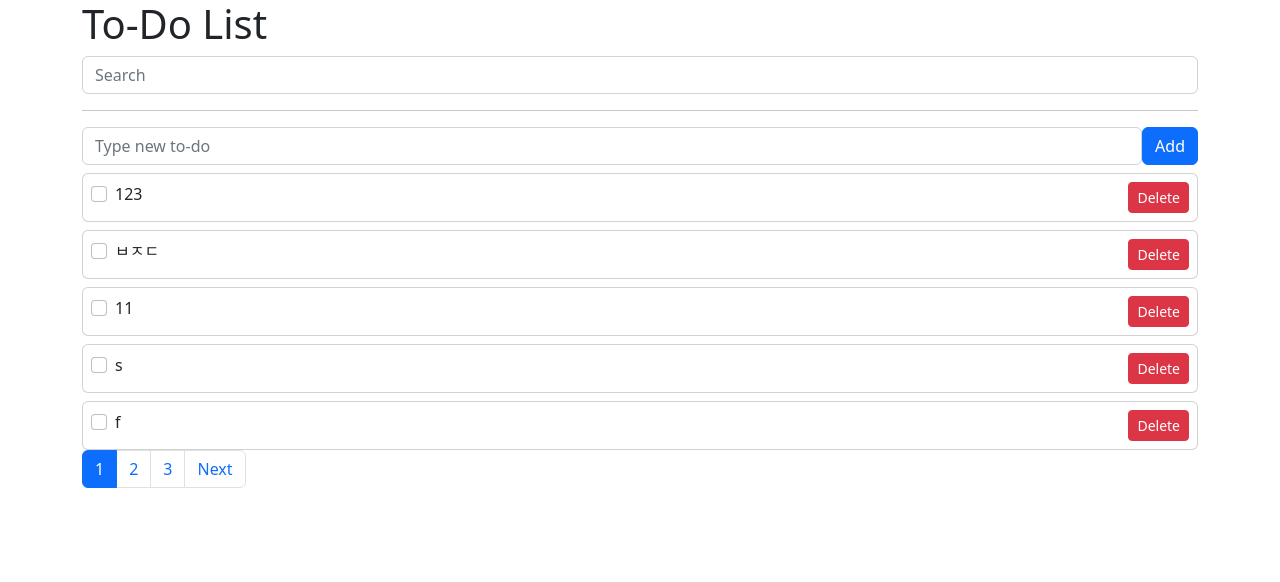
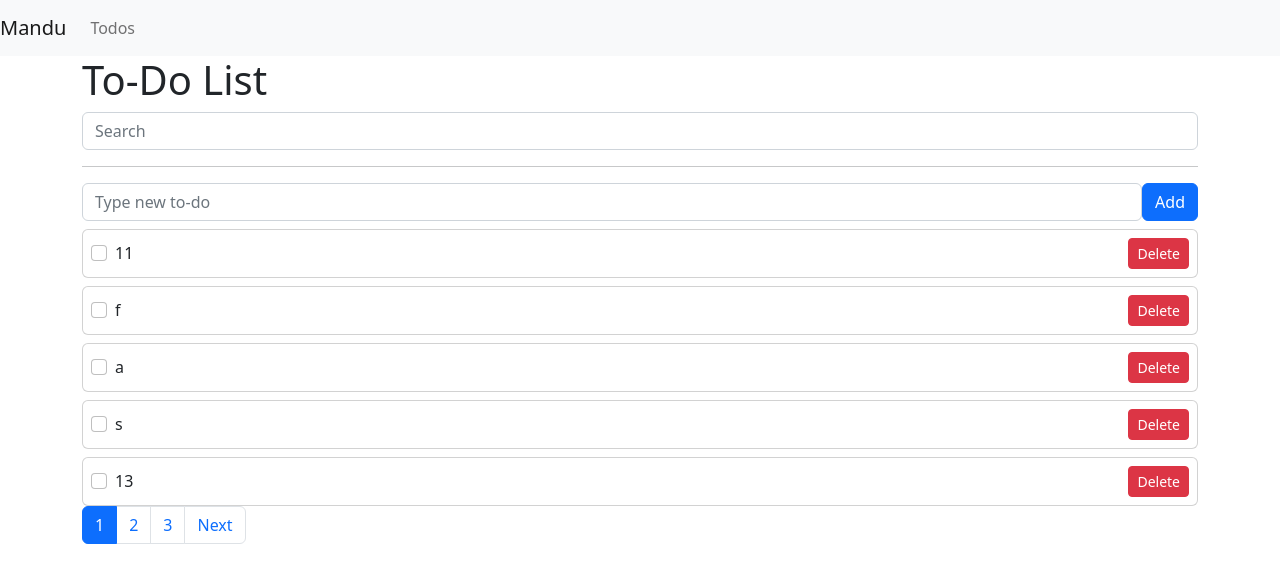
Before and after one commit to carrot31/todo, a Vue app: page /todos in a window 1280 px wide. Shown: the top 582 px of the page. Built offline with nearby package versions, Linux system fonts and the light colour scheme; data requests are answered from the project's data file.

Commit message:
[46] router 2가지 방법 / 상세페이지

```diff
--- a/db.json
+++ b/db.json
@@ -56,24 +56,9 @@
       "id": 17
     },
     {
-      "subject": "s",
-      "completed": false,
-      "id": 18
-    },
-    {
       "subject": "11",
       "completed": false,
       "id": 19
-    },
-    {
-      "subject": "ㅂㅈㄷ",
-      "completed": false,
-      "id": 20
-    },
-    {
-      "subject": "123",
-      "completed": false,
-      "id": 21
     }
   ]
 }
--- a/src/App.vue
+++ b/src/App.vue
@@ -1,6 +1,16 @@
 <template>
-<router-view/>
+  <nav class="navbar navbar-expand-lg navbar-light bg-light">
+    <!-- router-link/to: 리로딩 없이 페이지이동 -->
+    <router-link class="navbar-brand" :to="{name:'Home'}">Mandu</router-link>
 
+    <ul class="navbar-nav mr-auto">
+      <li class="nav-item active">
+        <router-link class="nav-link" :to="{name:'Todos'}">Todos</router-link>
+      </li>
+    </ul>
+  </nav>
+
+  <router-view/>
 
 </template>
 
--- a/src/components/TodoList.vue
+++ b/src/components/TodoList.vue
@@ -1,7 +1,10 @@
 <template>
   <div class="card mt-2" v-for="(todo,index) in todos" :key="todo+index">
-        <div class="card-body p-2 d-flex">
-          <div class="form-check flex-grow-1">
+    <div class="card-body p-2 d-flex align-items-center">
+      <div
+      class="form-check flex-grow-1"
+      @click="moveToPage(todo.id)"
+      >
         <input
           class="form-check-input"
           type="checkbox"
@@ -25,6 +28,8 @@
 </template>
 
 <script>
+import { useRouter } from 'vue-router';
+
 export default{
   props: {
       todos: {
@@ -34,6 +39,7 @@ export default{
   },
   emits:['toggle-todo','delete-todo'],
   setup(props, {emit}){
+    const router = useRouter();
 
     const toggleTodo = (index) =>{
         emit('toggle-todo', index)
@@ -43,9 +49,18 @@ export default{
         emit('delete-todo',index)
     };
 
+    const moveToPage = (todoId) =>{
+       router.push({
+        name: 'Todo',
+        params: {
+          id: todoId
+        }
+       })
+    }
     return{
       toggleTodo,
       deleteTodo,
+      moveToPage,
     }
   }
 }
--- /dev/null
+++ b/src/pages/todos/_id.vue
@@ -0,0 +1,18 @@
+<template>
+  <div>Todo Page</div>
+</template>
+
+
+<script>
+import { useRoute } from 'vue-router';
+  export default{
+    setup(){
+      const route = useRoute();
+
+      console.log(route.params.id)
+    }
+  }
+</script>
+
+
+<style></style>
--- a/src/router/index.js
+++ b/src/router/index.js
@@ -1,6 +1,7 @@
 import { createRouter, createWebHistory } from "vue-router";
 import Home from '../pages/index.vue';
 import Todos from '../pages/todos/index.vue';
+import Todo from '../pages/todos/_id.vue';
 
 const router = createRouter({
   history: createWebHistory(),
@@ -15,6 +16,11 @@ const router = createRouter({
       name: 'Todos',
       component: Todos,
     },
+    {
+      path: '/todos/:id',
+      name: 'Todo',
+      component: Todo,
+    },
   ]
 })
 
```
Lines whose indentation alone changed are shown as unchanged.
